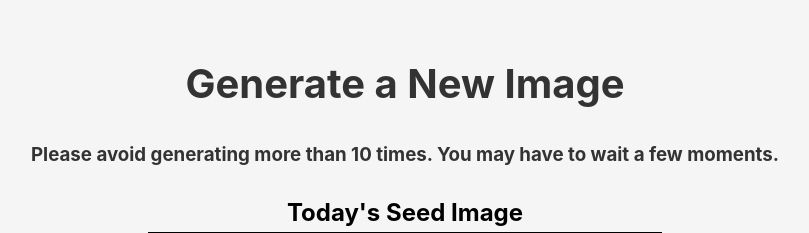
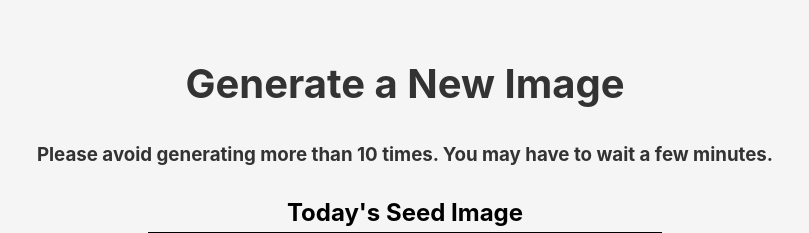
Before and after one commit to dankim444/pixelpatchwork, a Python web app: template src/templates/pages/generate.html in a window 1280 px wide. Shown: the top 233 px of the page, without its empty margins (235-1044 px from the left). Run offline with Jinja, Linux system fonts and the light colour scheme; the template is opened without the code that fills it, so the values that code supplies are empty.

Commit message:
Gunicorn in requirements.txt

```diff
--- a/requirements.txt
+++ b/requirements.txt
@@ -32,4 +32,4 @@ sniffio==1.3.1
 tqdm==4.67.0
 typing_extensions==4.12.2
 urllib3==2.2.3
-Werkzeug==3.1.3
+gunicorn==23.0.0
--- a/src/app.py
+++ b/src/app.py
@@ -88,8 +88,7 @@ def get_seed_image():
             image_row = cursor.fetchone()
             if image_row:
                 s3_path = image_row['s3_path']
-                seed_image_url = f"https://{
-                    bucket_name}.s3.amazonaws.com/{s3_path}"
+                seed_image_url = f"https://{bucket_name}.s3.amazonaws.com/{s3_path}"
                 return seed_image_url
 
         # if no previous images or error, return default seed image
@@ -213,8 +212,7 @@ def generate_image_endpoint():
         # download image
         image_response = requests.get(image_url)
         if image_response.status_code != 200:
-            logging.error(f"Failed to download image: {
-                          image_response.status_code}")
+            logging.error(f"Failed to download image: {image_response.status_code}")
             return jsonify({'error': 'Failed to download image'}), 500
 
         # generate a unique image ID
--- a/src/templates/pages/generate.html
+++ b/src/templates/pages/generate.html
@@ -10,7 +10,7 @@
     <div class="container">
         <div id="image-generator">
             <h1>Generate a New Image</h1>
-            <h3>Please avoid generating more than 10 times. You may have to wait a few moments.</h3>
+            <h3>Please avoid generating more than 10 times. You may have to wait a few minutes.</h3>
 
             <!-- Display seed image on a canvas for masking -->
             <div>
```
